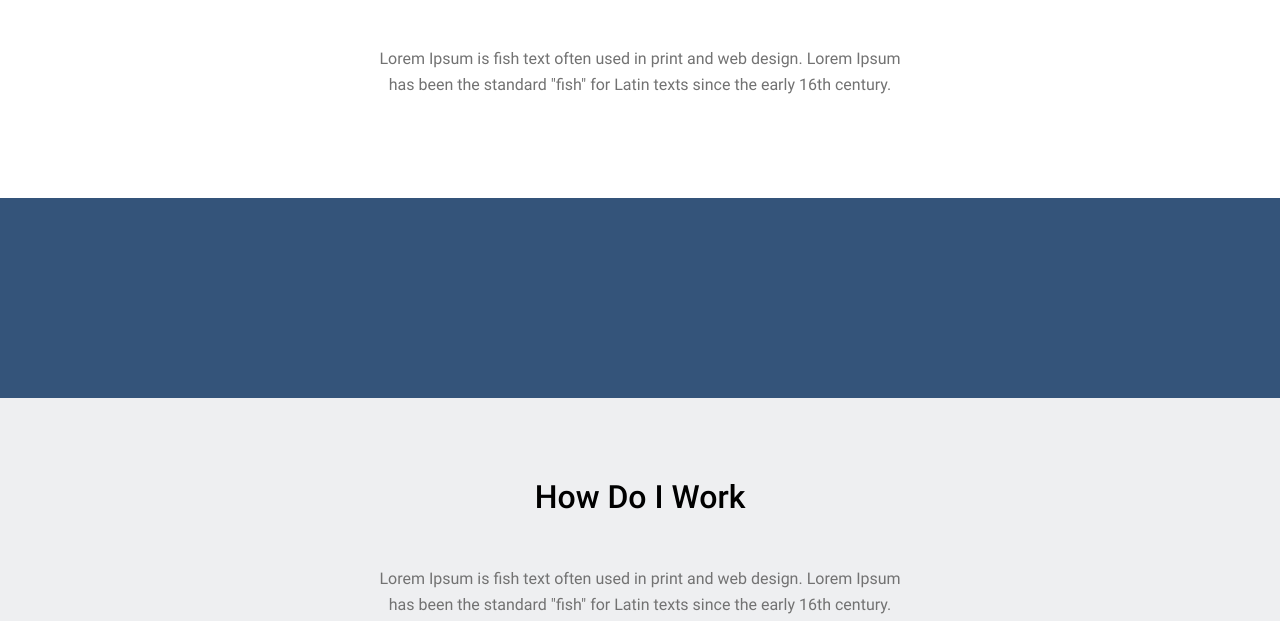
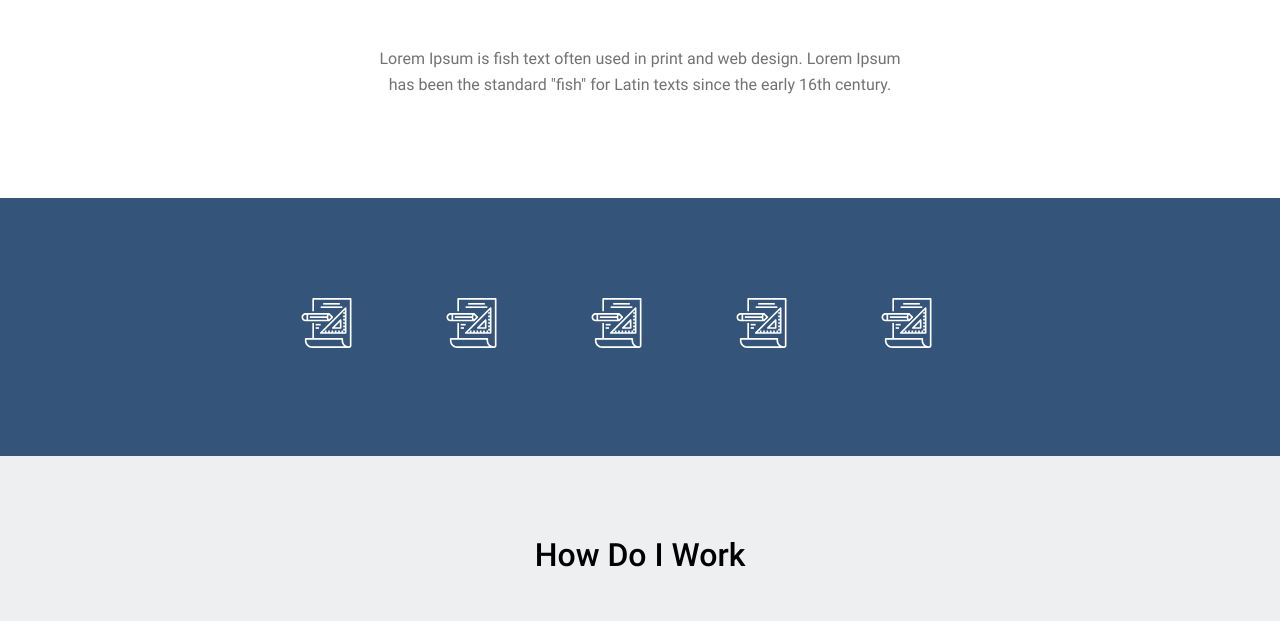
Before and after one commit to andriikoo/AndriikooSite, a plain HTML site: page index.html in a window 1280 px wide. Shown: the part 871-1492 px from the top of the page. Drawn offline with Linux system fonts and the light colour scheme.

Commit message:
Test with Vector.

```diff
--- a/index.html
+++ b/index.html
@@ -46,9 +46,11 @@
     </section>
 
     <section class="section3">
-        <div class="projects">
-
-        </div>
+            <img class="img1" src="images/Vector.svg" alt="SVG">
+            <img class="img2" src="images/Vector.svg" alt="SVG">
+            <img class="img3" src="images/Vector.svg" alt="SVG">
+            <img class="img4" src="images/Vector.svg" alt="SVG">
+            <img class="img5" src="images/Vector.svg" alt="SVG">
     </section>
 
     <section class="section4">
--- a/styles/index.css
+++ b/styles/index.css
@@ -69,6 +69,41 @@ nav a:not(:first-of-type){
     background: #34547A;
 }
 
+.img1{
+    width: 141px;
+    height: 50px;
+    left: 409px;
+    top: 1159px;
+}
+
+.img2{
+    width: 141px;
+    height: 50px;
+    left: 595px;
+    top: 1159px;
+}
+
+.img3{
+    width: 141px;
+    height: 50px;
+    left: 785px;
+    top: 1159px;
+}
+
+.img4{
+    width: 141px;
+    height: 50px;
+    left: 975px;
+    top: 1159px;
+}
+
+.img5{
+    width: 141px;
+    height: 50px;
+    left: 1165px;
+    top: 1159px;
+}
+
 .section4{
     padding: 80px 20% 140px;
     background: #EEEFF1;
```
Also changed, not shown: images/Vector.svg (added).
